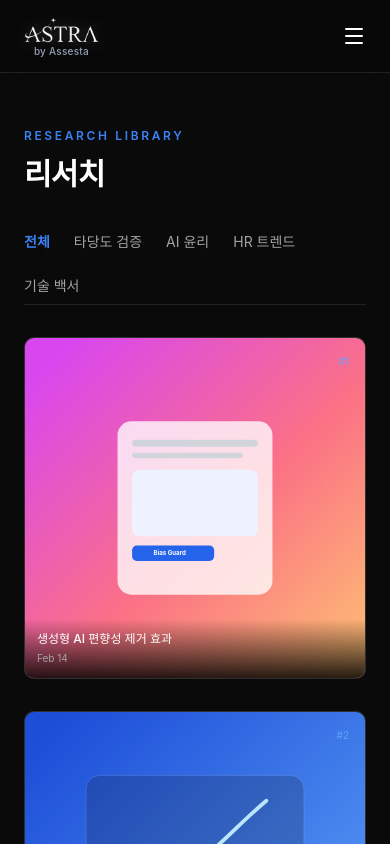
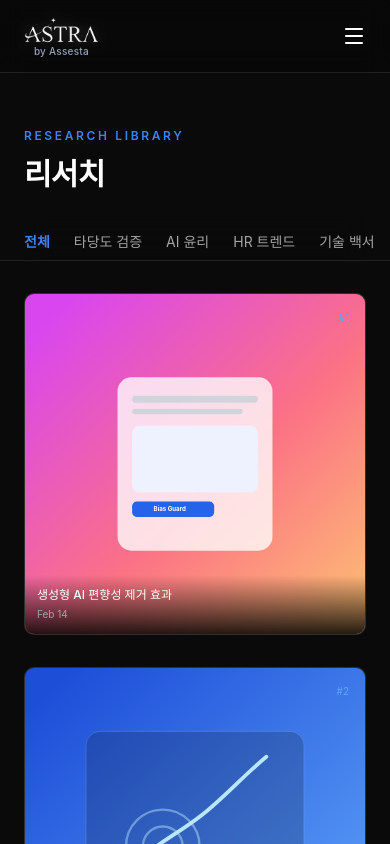
Before and after one commit to sycho2003/v0-hr, a Next.js app: page /research in a window 390 px wide. Shown: the top 844 px of the page. Built offline with nearby package versions, Linux system fonts and the light colour scheme; a web font is replaced by a local one.

Commit message:
feat: enhance category tab layout and styling in ResearchPage

```diff
--- a/app/research/page.tsx
+++ b/app/research/page.tsx
@@ -110,18 +110,22 @@ export default function ResearchPage() {
           <h1 className="mt-3 text-3xl font-extrabold tracking-tight text-white md:text-4xl">리서치</h1>
         </header>
 
-        <div className="sticky top-16 z-40 mb-8 border-b border-white/10 bg-neutral-950/90 pt-4 pb-2 backdrop-blur-md">
-          <div className="flex flex-wrap items-center gap-6 text-sm">
+        <div className="sticky top-16 z-40 mb-8 bg-neutral-950/90 backdrop-blur-md">
+          <div className="-mx-6 overflow-x-auto lg:-mx-10 xl:-mx-[120px]">
+            <div className="min-w-max border-b border-white/10 px-6 pt-4 pb-2 lg:px-10 xl:px-[120px]">
+              <div className="flex items-center gap-6 text-sm">
                 {categoryTabs.map((tab) => (
                   <button
                     key={tab}
                     type="button"
                     onClick={() => setActiveTab(tab)}
-                className={`transition-colors ${activeTab === tab ? 'text-brand-primary font-semibold' : 'text-neutral-400 hover:text-white'}`}
+                    className={`flex-shrink-0 whitespace-nowrap transition-colors ${activeTab === tab ? 'text-brand-primary font-semibold' : 'text-neutral-400 hover:text-white'}`}
                   >
                     {tab}
                   </button>
                 ))}
+              </div>
+            </div>
           </div>
         </div>
 
```
Lines whose indentation alone changed are shown as unchanged.
